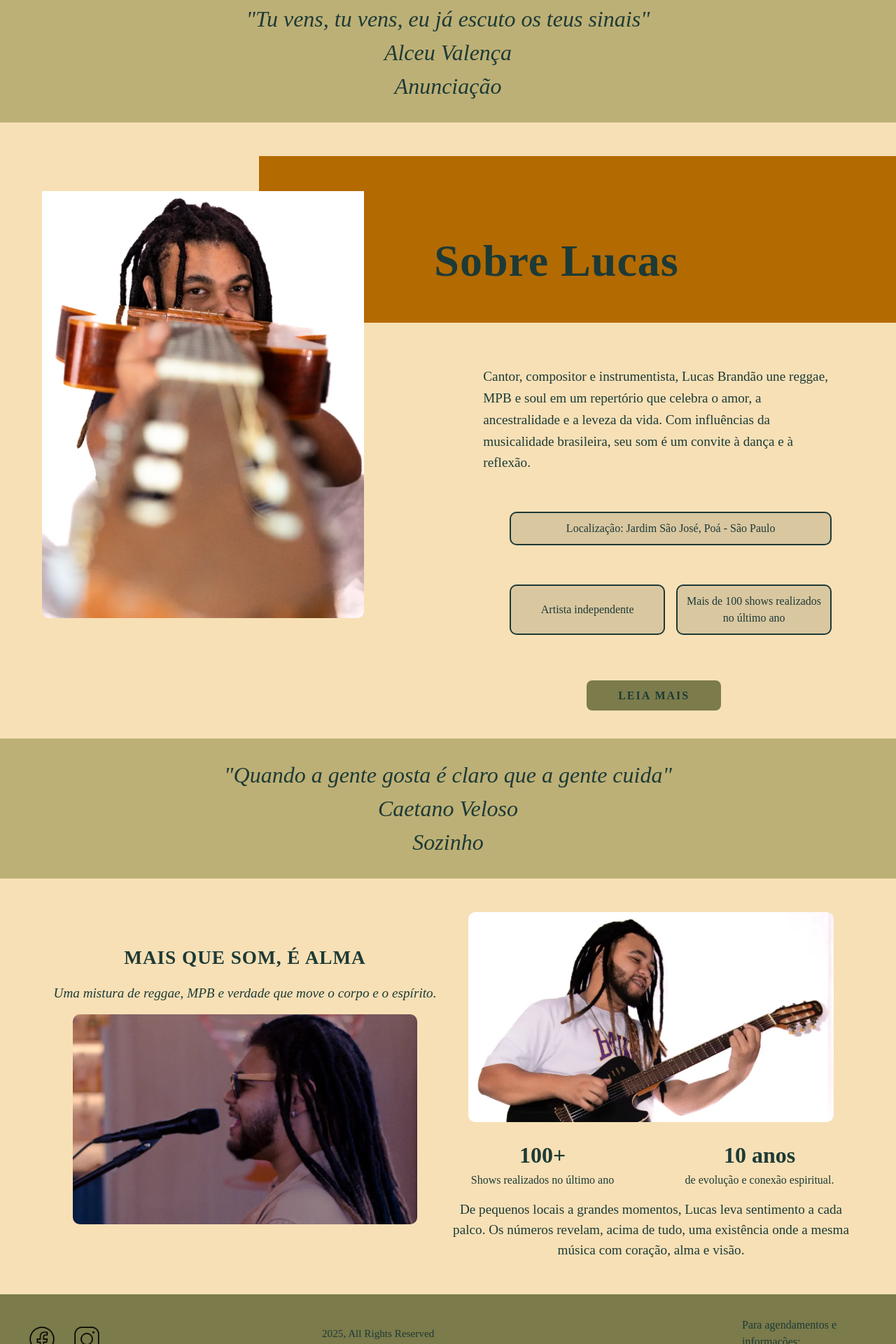
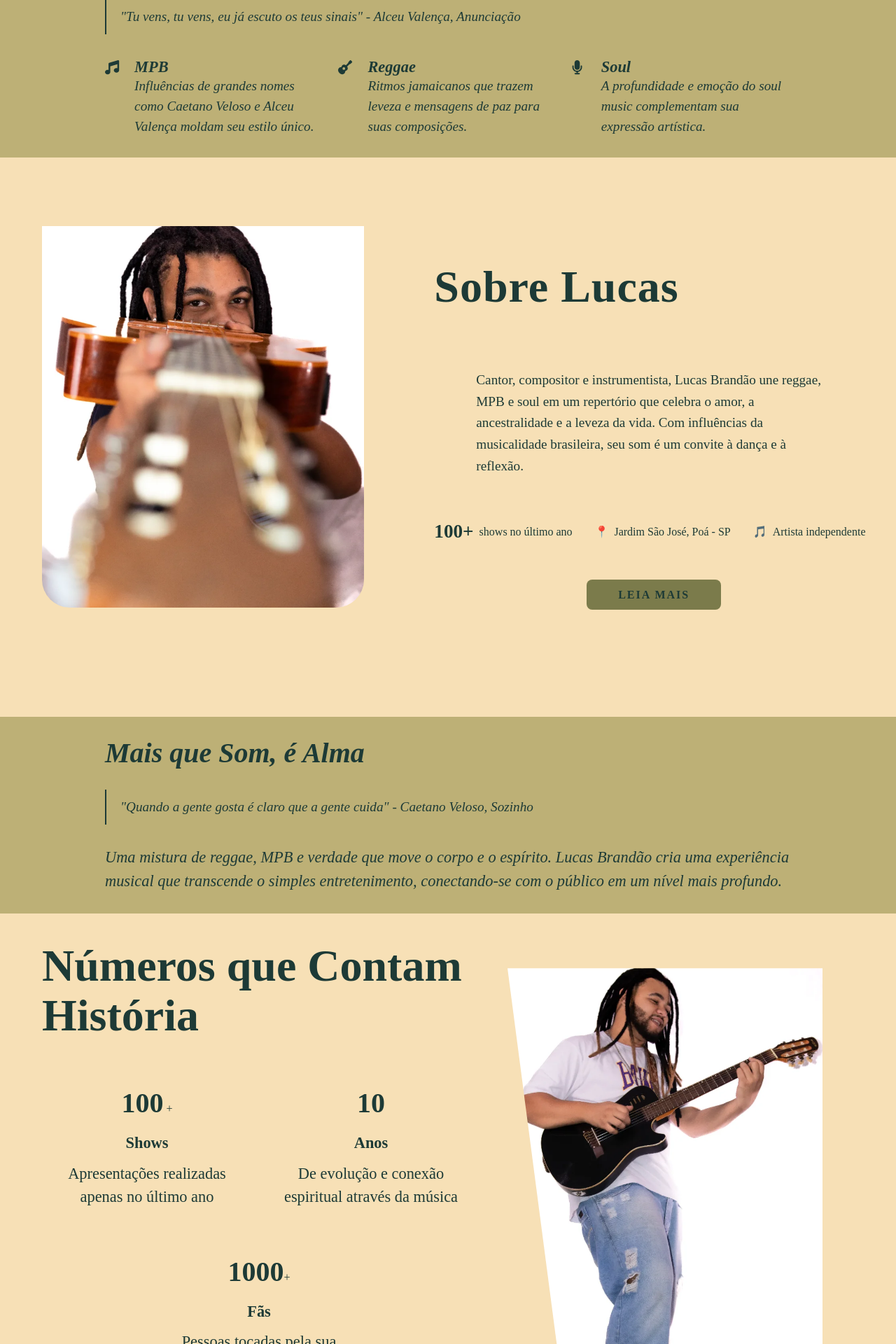
Before and after one commit to LeandroCrixi/LucasBrandao_React_New, a React (Vite) app: page / in a window 1280 px wide. Shown: the part 880-2800 px from the top of the page at 70% size. Built offline with nearby package versions, Linux system fonts and the light colour scheme.

Commit message:
home page

```diff
--- a/package.json
+++ b/package.json
@@ -10,6 +10,11 @@
     "preview": "vite preview"
   },
   "dependencies": {
+    "@fortawesome/fontawesome-svg-core": "^6.7.2",
+    "@fortawesome/free-brands-svg-icons": "^6.7.2",
+    "@fortawesome/free-regular-svg-icons": "^6.7.2",
+    "@fortawesome/free-solid-svg-icons": "^6.7.2",
+    "@fortawesome/react-fontawesome": "^0.2.2",
     "react": "^19.1.0",
     "react-dom": "^19.1.0",
     "react-router-dom": "^7.6.1"
--- a/src/components/Footer/Footer.jsx
+++ b/src/components/Footer/Footer.jsx
@@ -1,19 +1,21 @@
 import styles from './Footer.module.css';
 import facebookIcon from '../../assets/facebook.png';
 import instagramIcon from '../../assets/instagram.png';
+import { FontAwesomeIcon } from '@fortawesome/react-fontawesome';
+import { faFacebook, faInstagram  } from '@fortawesome/free-brands-svg-icons';
 
 const Footer = () => {
     return (
         <footer className={styles.footer}>
             <div className={styles.footerContent}>
                 <div className={styles.socials}>
-                    <a href="https://www.facebook.com/lucas.vieirabrandao" target="_blank" rel="noopener noreferrer" aria-label="Facebook" className={styles.icon}><span aria-hidden><img src={facebookIcon} alt="" /></span></a>
-                    <a href="https://www.instagram.com/olucasbrandaoo/" target="_blank" rel="noopener noreferrer" aria-label="Instagram" className={styles.icon}><span aria-hidden><img src={instagramIcon} alt="" /></span></a>
+                    <a href="https://www.instagram.com/olucasbrandaoo/" target="_blank" rel="noopener noreferrer" aria-label="Instagram" className={styles.icon}><span aria-hidden><FontAwesomeIcon icon={faInstagram} className={styles.edit} /></span></a>
+                    <a href="https://www.facebook.com/lucas.vieirabrandao" target="_blank" rel="noopener noreferrer" aria-label="Facebook" className={styles.icon}><span aria-hidden><FontAwesomeIcon icon={faFacebook} className={styles.edit} /></span></a>
                     {/* <a href="#" aria-label="YouTube" className={styles.icon}><span aria-hidden>▶️</span></a> */}
                 </div>
                 <div className={styles.copyright}>
                     2025, All Rights Reserved<br />
-                    <span className={styles.credit}>Website design by <a href="https://leandro-crixi.netlify.app/">Leo Crixi</a></span>
+                    <span className={styles.credit}>Website design by <a href="https://leo-crixi.com/">Leo Crixi</a></span>
                 </div>
                 <div className={styles.contact}>
                     <p>Para agendamentos e informações:</p>
--- /dev/null
+++ b/src/components/Utils/CountUpOnView.jsx
@@ -0,0 +1,51 @@
+import React, { useEffect, useRef, useState } from 'react';
+
+const CountUpOnView = ({ target = 100, duration = 2000, className = '' }) => {
+  const [isVisible, setIsVisible] = useState(false);
+  const [count, setCount] = useState(0);
+  const ref = useRef();
+
+  useEffect(() => {
+    const observer = new IntersectionObserver(
+      ([entry]) => {
+        if (entry.isIntersecting) {
+          setIsVisible(true);
+          observer.unobserve(ref.current); // Only count once
+        }
+      },
+      { threshold: 0.5 }
+    );
+
+    if (ref.current) {
+      observer.observe(ref.current);
+    }
+
+    return () => observer.disconnect();
+  }, []);
+
+  useEffect(() => {
+    if (!isVisible) return;
+
+    let start = 0;
+    const stepTime = Math.max(16, duration / target); // ~60fps cap
+    const interval = setInterval(() => {
+      start += Math.ceil(target / (duration / stepTime));
+      if (start >= target) {
+        setCount(target);
+        clearInterval(interval);
+      } else {
+        setCount(start);
+      }
+    }, stepTime);
+
+    return () => clearInterval(interval);
+  }, [isVisible, target, duration]);
+
+  return (
+    <span ref={ref} className={className}>
+      {count}
+    </span>
+  );
+};
+
+export default CountUpOnView;
--- a/src/pages/HomePage/HomePage.jsx
+++ b/src/pages/HomePage/HomePage.jsx
@@ -5,6 +5,9 @@ import imgGuitar from '../../assets/img-guitar.webp';
 import imgMais1 from '../../assets/img-mais1.webp';
 import imgMais2 from '../../assets/img-mais2.webp';
 import { NavLink } from 'react-router-dom';
+import { FontAwesomeIcon } from '@fortawesome/react-fontawesome';
+import { faMusic, faGuitar, faMicrophone } from '@fortawesome/free-solid-svg-icons';
+import CountUpOnView from '../../components/Utils/CountUpOnView';
 
 const HomePage = () => {
     return (
@@ -20,22 +23,53 @@ const HomePage = () => {
                     <p className={styles.roles}>
                         CANTOR | COMPOSITOR | INSTRUMENTISTA
                     </p>
-                    <a className={`${styles.cta} ${component.btn}`}>OUÇA AGORA</a>
+                    {/* <a className={`${styles.cta} ${component.btn}`}>OUÇA AGORA</a> */}
                 </div>
+
                 <div className={styles.imageWrapper}>
                     <div className={styles.imagePlaceholder}>
-                        <img src={imgHeader} alt="" />
+                        <img src={imgHeader} alt="Lucas playing guitar in a forest setting" className={styles.imageFill} />
                     </div>
                 </div>
             </section>
 
-            <div className={component.pageBreak}>
-                <p>"Tu vens, tu vens, eu já escuto os teus sinais"
-                    <br />Alceu Valença <br />Anunciação</p>
+            {/* Page Break for Quote Section */}
+            <div className={`${component.pageBreak} ${styles.pageBreak} ${component.pbContainer}`}>
+                <h2>Inspirações Musicais</h2>
+                <blockquote>"Tu vens, tu vens, eu já escuto os teus sinais" - Alceu Valença, Anunciação</blockquote>
+                <div className={styles.cardsGrid}>
+                    <div className={styles.card}>
+                        <div>
+                            <FontAwesomeIcon icon={faMusic} className={styles.edit} />
+                        </div>
+                        <div>
+                            <h4>MPB</h4>
+                            <p>Influências de grandes nomes como Caetano Veloso e Alceu Valença moldam seu estilo único.</p>
+                        </div>
+                    </div>
+                    <div className={styles.card}>
+                        <div>
+                            <FontAwesomeIcon icon={faGuitar} className={styles.edit} />
+                        </div>
+                        <div>
+                            <h4>Reggae</h4>
+                            <p>Ritmos jamaicanos que trazem leveza e mensagens de paz para suas composições.</p>
+                        </div>
+                    </div>
+                    <div className={styles.card}>
+                        <div>
+                            <FontAwesomeIcon icon={faMicrophone} className={styles.edit} />
+                        </div>
+                        <div>
+                            <h4>Soul</h4>
+                            <p>A profundidade e emoção do soul music complementam sua expressão artística.</p>
+                        </div>
+                    </div>
+                </div>
             </div>
 
             {/* Sobre Lucas Section */}
-            <section className={`${styles.sobreSection} `}>
+            <section className={`${styles.sobreSection}`}>
                 <div className={`${component.imageWrapper} ${styles.sobreImageWrapper} ${component.miniContainer}`}>
                     <img
                         className={`${component.image} ${styles.sobreImage}`}
@@ -45,65 +79,70 @@ const HomePage = () => {
                 </div>
                 <div className={`${styles.sobreContent}`}>
                     <h2 className={`${component.aboutTitle}`} id={styles.sobreTitle}>Sobre Lucas</h2>
-                    <div className={`${component.miniContainer}`}>
-                        <div className={styles.sobreText}>
+
+                    <div >
+                        <div className={`${component.miniContainer} ${styles.sobreText}`}>
                             Cantor, compositor e instrumentista, Lucas Brandão une reggae, MPB e soul em um repertório que celebra o amor, a ancestralidade e a leveza da vida. Com influências da musicalidade brasileira, seu som é um convite à dança e à reflexão.
                         </div>
-                        <ul className={styles.sobreList}>
-                            <li>Localização: Jardim São José, Poá - São Paulo</li>
-                            <li>Artista independente</li>
-                            <li>Mais de 100 shows realizados no último ano</li>
-                        </ul>
+
+                        <div className={styles.artistStats}>
+                            <div className={styles.statItem}>
+                                <span className={styles.statNumber}>100+</span>
+                                <span className={styles.statLabel}>shows no último ano</span>
+                            </div>
+                            <div className={styles.statItem}>
+                                <span className={styles.statIcon}>📍</span>
+                                <span className={styles.statLabel}>Jardim São José, Poá - SP</span>
+                            </div>
+                            <div className={styles.statItem}>
+                                <span className={styles.statIcon}>🎵</span>
+                                <span className={styles.statLabel}>Artista independente</span>
+                            </div>
+                        </div>
+
                     </div>
-                        <NavLink to='/about' className={`${component.btn} ${styles.sobreBtn}`}>LEIA MAIS</NavLink>
+                    <NavLink to='/about' className={`${component.btn} ${styles.sobreBtn}`}>LEIA MAIS</NavLink>
                 </div>
             </section>
 
-            <div className={component.pageBreak}>
-                <p>"Quando a gente gosta é claro que a gente cuida"
-                    <br />Caetano Veloso <br /> Sozinho</p>
+            {/* Page Break for Quote Section */}
+            <div className={`${component.pageBreak} ${styles.pageBreak} ${component.pbContainer}`}>
+                <h2>Mais que Som, é Alma</h2>
+                <blockquote>"Quando a gente gosta é claro que a gente cuida" - Caetano Veloso, Sozinho</blockquote>
+                <p>Uma mistura de reggae, MPB e verdade que move o corpo e o espírito. Lucas Brandão cria uma experiência musical que transcende o simples entretenimento, conectando-se com o público em um nível mais profundo.</p>
             </div>
 
-            {/* Mais que Som, é Alma Section */}
-            <section className={`${styles.maisQueSomSection} ${component.container}`}>
-                <div className={styles.maisQueSom}>
-                    {/* Mais que som Left */}
-                    <div className={styles.maisQueSomLeft}>
-                        <div className={styles.maisQueSomTitle}>MAIS QUE SOM, É ALMA</div>
-                        <div className={styles.maisQueSomSubtitle}>
-                            Uma mistura de reggae, MPB e verdade que move o corpo e o espírito.
+            {/* Números que Contam História Section */}
+            <section className={`${styles.numerosContam} ${component.container}`}>
+                <div>
+                    <h2>Números que Contam História</h2>
+                    <div className={`${styles.statsContainer}`}>
+                        <div className={styles.statItem}>
+                            {/* <span className={styles.statNumber}>100 +</span> */}
+                            <span><CountUpOnView target={100} className={styles.statNumber} /> + </span>
+
+                            <span className={styles.statLabel}>Shows</span>
+                            <span className={styles.statDescription}>Apresentações realizadas apenas no último ano</span>
                         </div>
-
-                        <img
-                            className={styles.maisQueSomImg}
-                            src={imgMais1}
-                            alt="Lucas Brandão cantando ao microfone"
-                        />
-                    </div>
-                    {/* Mais que Som Right */}
-                    <div className={styles.maisQueSomRight}>
-                        <img
-                            className={styles.maisQueSomImg}
-                            src={imgMais2}
-                            alt="Lucas Brandão tocando violão"
-                        />
-
-                        <div className={styles.maisQueSomStats}>
-                            <div>
-                                <span className={styles.maisQueSomStat}>100+</span>
-                                <br />
-                                <span className={styles.maisQueSomStatLabel}>Shows realizados no último ano</span>
-                            </div>
-                            <div>
-                                <span className={styles.maisQueSomStat}>10 anos</span>
-                                <br />
-                                <span className={styles.maisQueSomStatLabel}>de evolução e conexão espiritual.</span>
-                            </div>
+                        <div className={styles.statItem}>
+                            <span><CountUpOnView target={10} className={styles.statNumber} /></span>
+                            <span className={styles.statLabel}>Anos</span>
+                            <span className={styles.statDescription}>De evolução e conexão espiritual através da música</span>
                         </div>
-                        <div className={styles.maisQueSomDesc}>
-                            De pequenos locais a grandes momentos, Lucas leva sentimento a cada palco. Os números revelam, acima de tudo, uma existência onde a mesma música com coração, alma e visão.
+                        <div className={`${styles.statItem} ${styles.statItemFull}`}>
+                            <span><CountUpOnView target={1000} className={styles.statNumber} />+</span>
+                            <span className={styles.statLabel}>Fãs</span>
+                            <span className={styles.statDescription}>Pessoas tocadas pela sua música em todo o Brasil</span>
                         </div>
                     </div>
+                    <p>De pequenos locais a grandes momentos, Lucas leva sentimento a cada palco. Os números revelam, acima de tudo, uma existência onde a música conecta coração, alma e visão.</p>
+                </div>
+                <div className={styles.imageWrapper}>
+                    <img
+                        className={styles.maisQueSomImg}
+                        src={imgMais2}
+                        alt="Lucas Brandão tocando violão"
+                    />
                 </div>
             </section>
         </main>
--- a/src/pages/HomePage/HomePage.module.css
+++ b/src/pages/HomePage/HomePage.module.css
@@ -59,20 +59,26 @@
 
 .imageWrapper {
     flex: 1;
-    background: linear-gradient(to right, var(--color-bg-main) 40%, var(--color-bg-accent) 0);
+    /* background: linear-gradient(to right, var(--color-bg-main) 40%, var(--color-bg-accent) 0); */
     display: flex;
     align-items: center;
     justify-content: center;
-    padding: 40px 20px;
+    padding: 0px 20px;
 }
 
 .imagePlaceholder {
     width: 90%;
-    height: 100%;
-    border-radius: 10px;
+    height: 90%;
     display: flex;
     align-items: center;
     justify-content: center;
+    clip-path: polygon(0% 0, 100% 0, 100% 100%, 20% 100%);
+}
+
+.imageFill {
+    width: 100%;
+    height: 100%;
+    object-fit: cover;
 }
 
 @media (max-width: 600px) {
@@ -104,6 +110,81 @@
     .imagePlaceholder {
         height: 50%;
         border-radius: 10px;
+        clip-path: none;
+    }
+}
+
+/* Page Break Section */
+.pageBreak {
+    display: flex;
+    flex-direction: column;
+    gap: 30px;
+}
+
+.pageBreak h2,
+.pageBreak blockquote {
+    text-align: left;
+}
+
+.pageBreak p {
+    font-size: var(--font-size-pageBreak);
+    text-align: left;
+}
+
+.pageBreak blockquote {
+    display: flex;
+    align-items: center;
+}
+
+.pageBreak blockquote::before {
+    content: '';
+    display: inline-block;
+    width: 2px;
+    height: 50px;
+    background-color: var(--color-text-main);
+    margin-right: 20px;
+}
+
+.cardsGrid {
+    display: grid;
+    grid-template-columns: repeat(3, 1fr);
+    gap: 20px;
+}
+
+.cardsGrid .card {
+    display: grid;
+    grid-template-columns: .1fr 1fr;
+    gap: 15px;
+}
+
+.cardsGrid .card div {
+    text-align: left;
+}
+
+.cardsGrid .card div h4 {
+    padding-top: 5px;
+}
+
+.cardsGrid .card div p {
+    font-size: var(--font-size-text);
+}
+
+.edit {
+    font-size: 90%;
+}
+
+@media (max-width: 600px) {
+    .cardsGrid {
+        grid-template-columns: 1fr;
+    }
+
+    .pageBreak h2,
+    .pageBreak blockquote {
+        text-align: center;
+    }
+
+    .pageBreak blockquote::before {
+        height: 100px;
     }
 }
 
@@ -128,44 +209,31 @@
 
 #sobreTitle {
     color: var(--color-text-main);
-    background: var(--color-primary);
+    /* background: var(--color-primary); */
 }
 
 .sobreText {
     color: var(--color-text-main);
     font-size: var(--font-size-text);
-    margin-bottom: 1.5rem;
-    padding-top: 20px;
-    padding-left: 10px;
+    margin-bottom: 3rem;
     line-height: 1.6;
 }
 
-.sobreList {
-    display: grid;
-    grid-template-columns: 1fr 1fr;
-    grid-template-rows: auto auto;
-    gap: 1rem;
-    color: var(--color-text-main);
-    font-size: 1rem;
-    margin-bottom: 2.2rem;
-    padding-left: 3em;
-    padding-top: 10px;
+.artistStats {
+    display: flex;
+    gap: 2rem;
+    margin-bottom: 3rem;
 }
 
-.sobreList li {
-    margin-bottom: 0.3em;
-    list-style: none;
-    border: 2px solid var(--color-text-main);
-    background-color: var(--color-bg-card);
-    border-radius: 10px;
-    padding: 10px;
-    margin: 20px 0px;
-    text-align: center;
-    align-content: center;
+.artistStats .statItem {
+    display: flex;
+    align-items: center;
+    gap: 0.5rem;
 }
 
-.sobreList li:first-child{
-    grid-column: 1/3;
+.statNumber {
+    font-size: var(--font-size-h3);
+    font-weight: var(--font-weight-extra-bold);
 }
 
 .sobreBtn {
@@ -180,8 +248,10 @@
 }
 
 @media (max-width: 600px) {
-    .sobreSection {
+    .sobreSection,
+    .artistStats {
         flex-direction: column;
+        align-items: center;
     }
 
     .sobreImageWrapper {
@@ -190,10 +260,6 @@
     }
 
     .sobreImage {
-        width: 100%;
-        height: 80%;
-        object-fit: cover;
-        display: block;
         object-position: 0px -80px;
     }
 
@@ -202,102 +268,98 @@
         order: 1;
     }
 
+    .sobreText {
+        text-align: center;
+    }
+
     #sobreTitle {
         padding: 40px;
     }
 }
 
-/* Mais que Som Section */
-.maisQueSomSection {
-    margin: 3rem auto 0 auto;
-    background: var(--color-bg-main);
-    display: flex;
-    gap: 2rem;
-    text-align: center;
+.numerosContam {
+    display: grid;
+    grid-template-columns: 1fr 1fr;
+    margin: 40px auto;
 }
 
-.maisQueSom {
+.statsContainer {
     display: grid;
-    grid-template-columns: 1fr 1fr;
-    align-items: center;
-    justify-items: center;
+    grid-template-columns: repeat(2, 1fr);
+    gap: 20px;
+    padding-top: 40px;
+    max-width: 800px;
+    margin: 0 auto;
 }
 
-.maisQueSomTitle {
-    font-size: var(--font-size-h3);
-    font-weight: var(--font-weight-bold);
-    color: var(--color-text-main);
-    letter-spacing: 1px;
-    margin-bottom: 1rem;
-    font-family: var(--font-body);
+.numerosContam .statItem {
+    display: flex;
+    width: 300px;
+    flex-direction: column;
+    padding: 20px;
+    text-align: center;
+    gap: 10px;
 }
 
-.maisQueSomSubtitle {
-    font-size: var(--font-size-text);
-    color: var(--color-text-main);
-    margin-bottom: 1rem;
-    font-style: italic;
+.statItemFull {
+    justify-self: center;
+    grid-column: 1 / -1;
+}
+
+.numerosContam .statNumber {
+    font-size: var(--font-size-h2-pb);
+}
+
+.numerosContam .statLabel {
+    font-size: var(--font-size-h4);
+    font-weight: var(--font-weight-bold);
+}
+
+.statDescription {
+    font-size: var(--font-size-h4);
+}
+
+.numerosContam p {
+    font-size: var(--font-size-h4);
+    padding-top: 20px;
 }
 
 .maisQueSomImg {
     display: inline-block;
+    vertical-align: top;
     width: 90%;
-    height: 300px;
-    border-radius: 10px;
+    height: 90%;
     object-fit: cover;
     object-position: 0px -100px;
-}
-
-.maisQueSomStats {
-    display: grid;
-    grid-template-columns: 1fr 1fr;
-    gap: 2.5rem;
-    margin: 1rem 0rem;
-}
-
-.maisQueSomStat {
-    color: var(--color-text-main);
-    font-size: 2rem;
-    font-weight: var(--font-weight-bold);
-    margin: 2rem 0rem;
-}
-
-.maisQueSomStatLabel {
-    color: var(--color-text-main);
-    font-size: 1rem;
-    font-weight: var(--font-weight-medium);
-    margin: 2rem 0rem;
-}
-
-.maisQueSomDesc {
-    color: var(--color-text-main);
-    font-size: var(--font-size-text);
-    line-height: 1.5;
+    clip-path: polygon(0% 0, 100% 0, 100% 100%, 20% 100%);
 }
 
 @media (max-width: 600px) {
-    .maisQueSom{
-        grid-template-columns: 1fr;
+    .numerosContam {
+        margin: 20px auto;
     }
 
-    .maisQueSomRight{
-        display: grid;
+    .numerosContam,
+    .statsContainer {
+        grid-template-columns: 1fr;
+        text-align: center;
     }
 
-    .maisQueSom .maisQueSomRight img{
-        order: 3;
+    .numerosContam .statItem {
+        width: 100%;
+        padding: 10px;
     }
 
-    .maisQueSom .maisQueSomRight .maisQueSomStats{
-        order: 1;
-    }
-    .maisQueSom .maisQueSomRight .maisQueSomDesc{
-        order: 2;
+    .statItemFull {
+        grid-column: auto;
     }
 
-    .maisQueSomImg{
-        padding-top: 40px;
-        margin-left: auto;
-        margin-right: auto;
+    .numerosContam p {
+        padding-bottom: 40px;
+    }
+
+    .maisQueSomImg {
+        clip-path: none;
+        object-position: 0px -50px;
     }
 }
--- a/src/styles/components/components.module.css
+++ b/src/styles/components/components.module.css
@@ -5,6 +5,10 @@
 
 .miniContainer {
   padding: 10px 60px;
+}
+
+.pbContainer{
+  padding: 30px 150px;
 }
 
 .btn {
@@ -23,7 +27,7 @@
 }
 
 .btn:hover {
-  color: var(--color-white);
+  color: var(--color-border);
 }
 
 .btn:focus,
@@ -32,7 +36,7 @@
 }
 
 .pageBreak {
-  height: 200px;
+  height: 100%;
   width: 100%;
   background: var(--color-border);
   color: var(--color-text-main);
@@ -40,6 +44,11 @@
   text-align: center;
   align-content: center;
   font-style: italic;
+}
+
+.pageBreak h2 {
+  font-size: var(--font-size-h2-pb);
+  font-weight: var(--font-weight-extra-bold);
 }
 
 .imageWrapper {
@@ -54,7 +63,7 @@
   height: 80%;
   object-fit: cover;
   display: block;
-  border-radius: 10px;
+  border-radius: 40px;
   padding-top: 40px;
   z-index: 2;
 }
@@ -76,8 +85,8 @@
 }
 
 @media (max-width: 600px) {
-  .miniContainer {
-    padding: 10px 10px;
+  .miniContainer, .pbContainer {
+    padding: 20px 10px;
   }
 
   .aboutTitle {
--- a/src/styles/utils/global.css
+++ b/src/styles/utils/global.css
@@ -24,6 +24,11 @@ dl,
 dd {
     margin: 0;
     padding: 0;
+}
+
+blockquote{
+    font-size: var(--font-size-text);
+    font-style: italic;
 }
 
 /* Remove list styles on ul, ol elements */
--- a/src/styles/utils/typography.css
+++ b/src/styles/utils/typography.css
@@ -8,9 +8,11 @@
     --body-font: 'Source Sans 3', sans-serif;
     --font-size-h1: 6rem;
     --font-size-h2: 4rem;
+    --font-size-h2-pb: 2.5rem;
     --font-size-h3: 1.7rem;
+    --font-size-h4: 1.4rem;
     --font-size-text: 1.2rem;
-    --font-size-pageBreak: 2rem;
+    --font-size-pageBreak: 1.4rem;
     --font-size-base: 1em;
     --font-weight-extra-bold: 800;
     --font-weight-bold: 700;
@@ -20,14 +22,26 @@
     --line-height-base: 1.5;
 }
 
-.h1 {
+h1 {
     font-size: var(--font-size-h1);
     font-weight: var(--font-weight-bold);
     line-height: var(--line-height-heading);
 }
 
-.h2 {
+h2 {
     font-size: var(--font-size-h2);
+    font-weight: var(--font-weight-bold);
+    line-height: var(--line-height-heading);
+}
+
+h3 {
+    font-size: var(--font-size-h3);
+    font-weight: var(--font-weight-bold);
+    line-height: var(--line-height-heading);
+}
+
+h4 {
+    font-size: var(--font-size-h4);
     font-weight: var(--font-weight-bold);
     line-height: var(--line-height-heading);
 }
```
Also changed, not shown: src/components/Footer/Footer.module.css (+13 -0 lines), src/components/Header/Header.module.css (+9 -9 lines), 1 other file (tests, documents, lock files or other folders).
